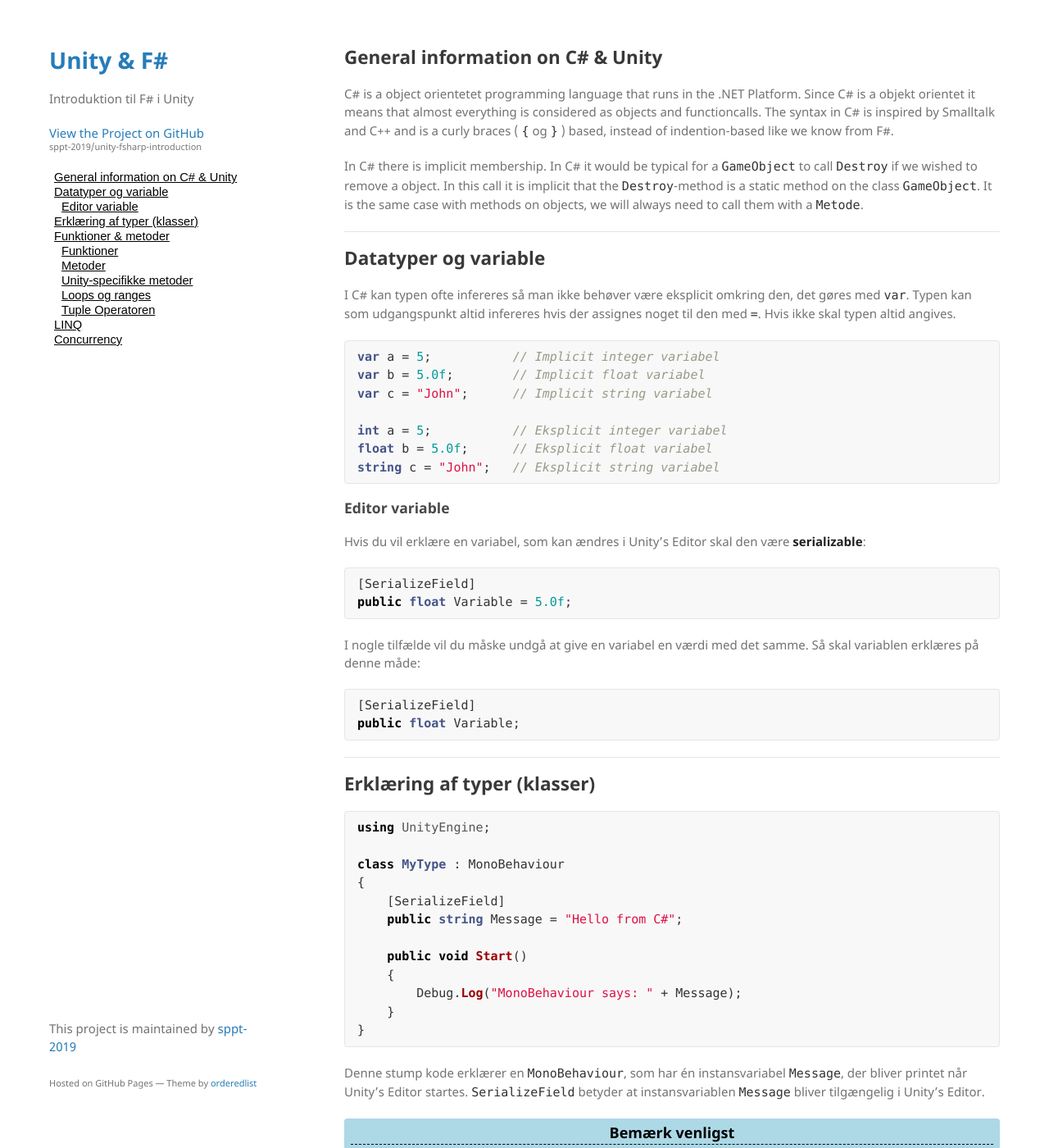
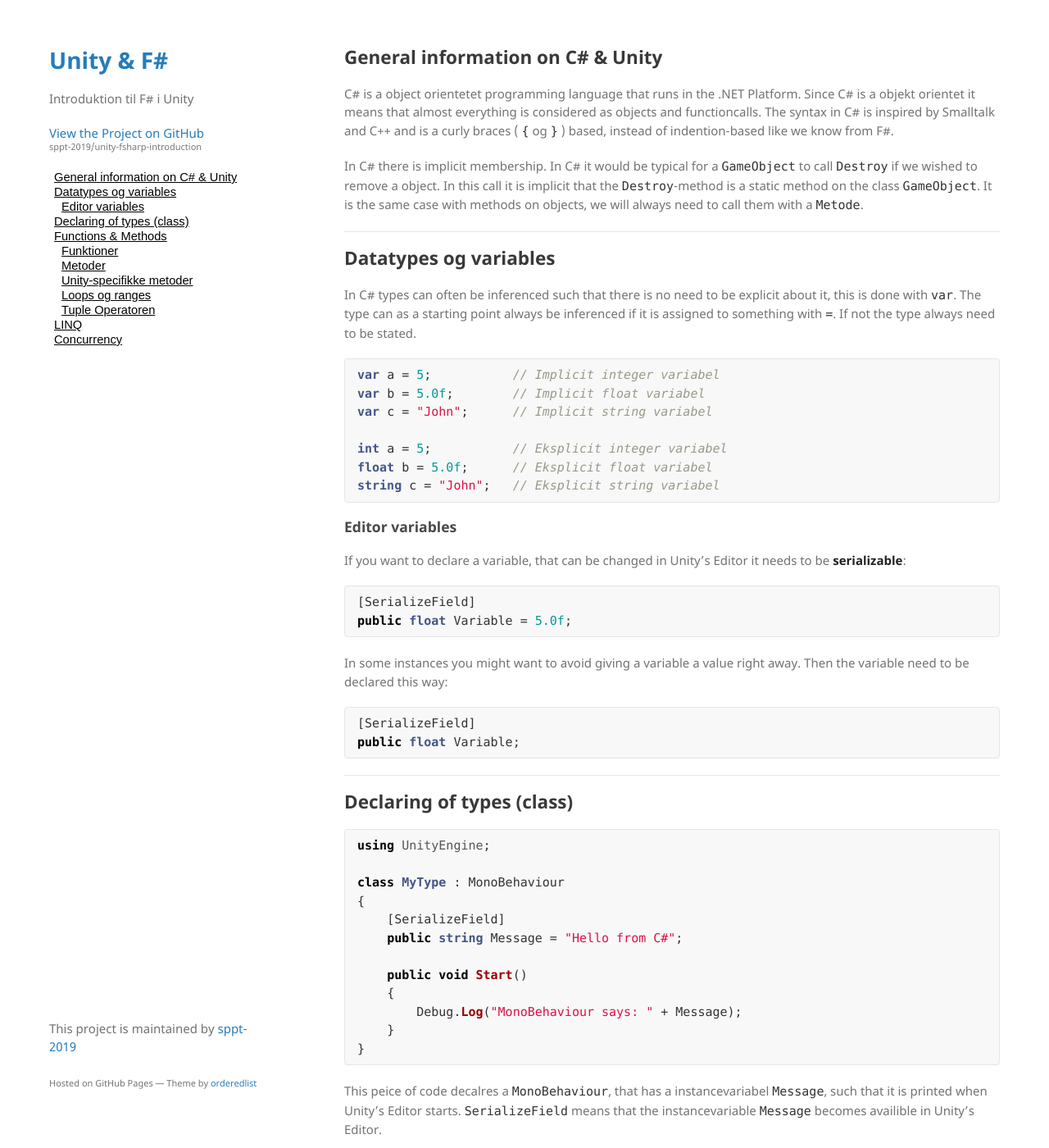
Before and after one commit to sppt-2019/unity-fsharp-introduction, a Jekyll site: the page built from csharp-eng.md, in a window 1280 px wide and 1400 px high. Shown: the whole window at 82% size. Built offline with Jekyll 4.4.1, drawn with Linux system fonts in a browser that asks for light colours; our own code applies the rules of GitHub Pages for plain Markdown files; some of the changed text lies outside the part shown.

Commit message:
Datatypes, Editor variables, Declaring translated

````diff
--- a/csharp-eng.md
+++ b/csharp-eng.md
@@ -4,8 +4,8 @@ C# is a object orientetet programming language that runs in the .NET Platform. S
 In C# there is implicit membership. In C# it would be typical for a `GameObject` to call `Destroy` if we wished to remove a object. In this call it is implicit that the `Destroy`-method is a static method on the class `GameObject`. It is the same case with methods on objects, we will always need to call them with a `Metode`.
 
 ___
-## Datatyper og variable
-I C# kan typen ofte infereres så man ikke behøver være eksplicit omkring den, det gøres med `var`. Typen kan som udgangspunkt altid infereres hvis der assignes noget til den med `=`. Hvis ikke skal typen altid angives.
+## Datatypes og variables
+In C# types can often be inferenced such that there is no need to be explicit about it, this is done with `var`. The type can as a starting point always be inferenced if it is assigned to something with `=`. If not the type always need to be stated.
 
 ```csharp
 var a = 5;           // Implicit integer variabel
@@ -17,19 +17,19 @@ float b = 5.0f;      // Eksplicit float variabel
 string c = "John";   // Eksplicit string variabel
 ```
 
-### Editor variable
-Hvis du vil erklære en variabel, som kan ændres i Unity's Editor skal den være __serializable__:
+### Editor variables
+If you want to declare a variable, that can be changed in Unity's Editor it needs to be __serializable__:
 ```csharp
 [SerializeField]
 public float Variable = 5.0f;
 ```
-I nogle tilfælde vil du måske undgå at give en variabel en værdi med det samme. Så skal variablen erklæres på denne måde:
+In some instances you might want to avoid giving a variable a value right away. Then the variable need to be declared this way:
 ```csharp
 [SerializeField]
 public float Variable;
 ```
 ___
-## Erklæring af typer (klasser)
+## Declaring of types (class)
 ```csharp
 using UnityEngine;
 
@@ -44,14 +44,14 @@ class MyType : MonoBehaviour
     }
 }
 ```
-Denne stump kode erklærer en `MonoBehaviour`, som har én instansvariabel `Message`, der bliver printet når Unity's Editor startes. `SerializeField` betyder at instansvariablen `Message` bliver tilgængelig i Unity's Editor.
+This peice of code decalres a `MonoBehaviour`, that has a instancevariabel `Message`, such that it is printed when Unity's Editor starts. `SerializeField` means that the instancevariable `Message` becomes availible in Unity's Editor.
 
 <div class="note-box">
     For at kunne nedarve fra <code>MonoBehaviour</code> skal man <i>bruge</i> ( <code>using UnityEngine;</code> )
 </div>
 
 ___
-## Funktioner & metoder
+## Functions & Methods
 I F# findes der både funktioner og metoder. Funktioner er ikke knyttet til nogen klasseinstans, hvilket betyder at du ikke kan tilgå `this` i funktioner (næsten ligesom `static` metoder i C#). Metoder er bundet på klasseinstanser og fungerer som vi kender det fra C#.
 
 ### Funktioner
````
